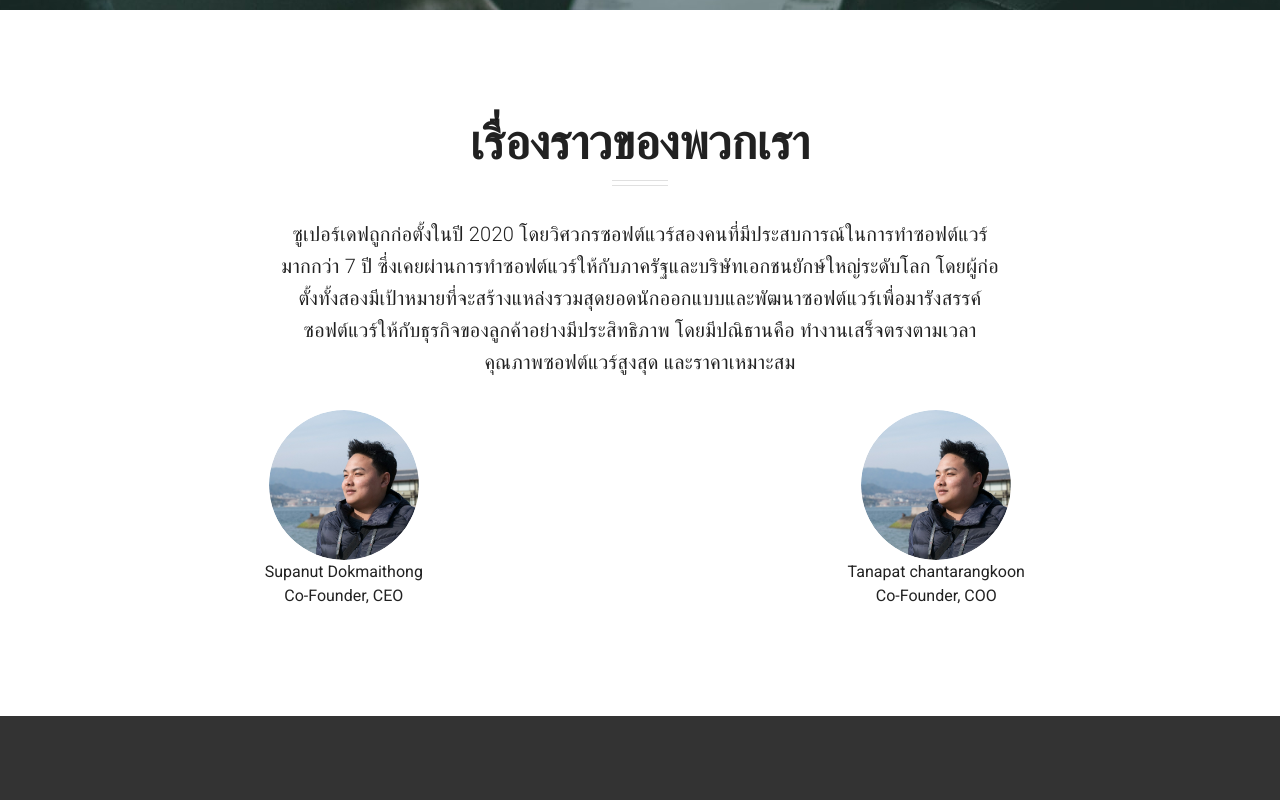
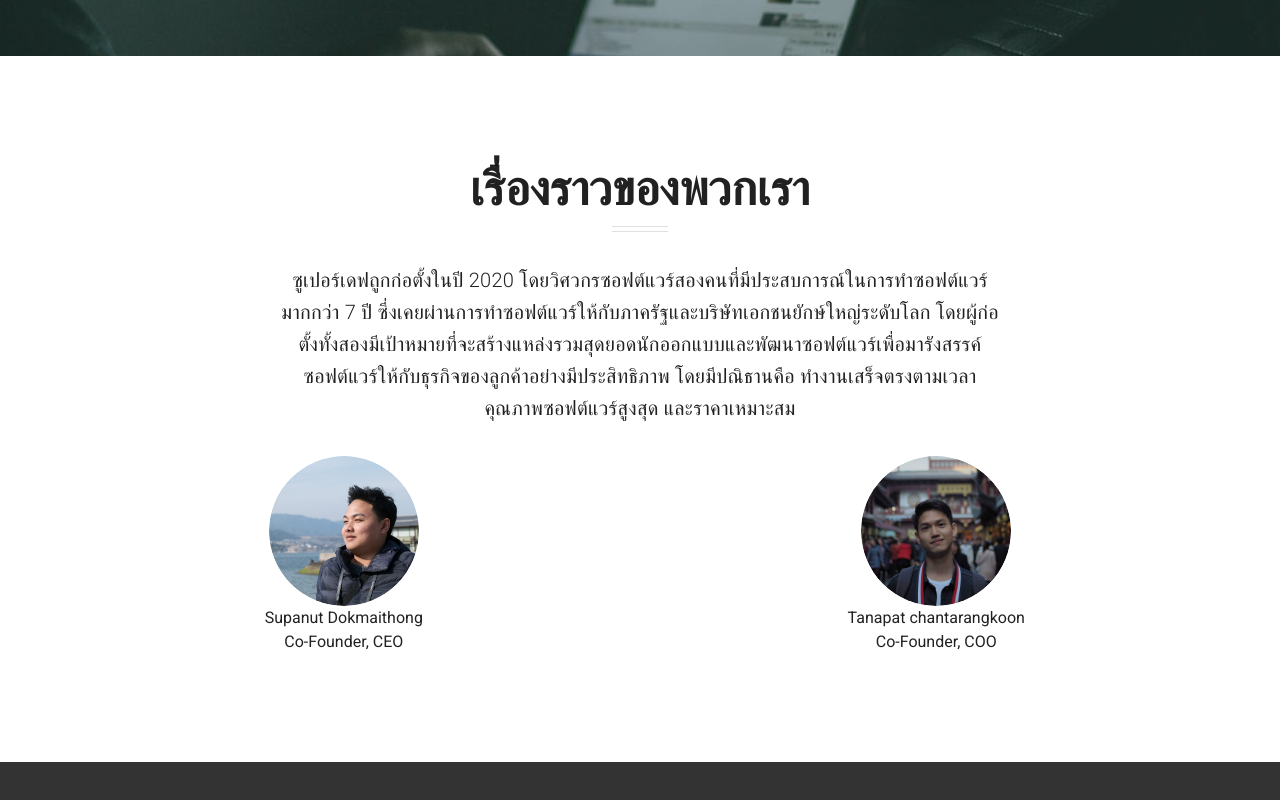
Before and after one commit to superdev-tech/superdev.tech, a Vue app: page / in a window 1280 px wide. Shown: the part 2266-3066 px from the top of the page. Built offline with nearby package versions, Linux system fonts and the light colour scheme.

Commit message:
add card min height + add avatar

```diff
--- a/src/views/Home/modules/OurService.vue
+++ b/src/views/Home/modules/OurService.vue
@@ -20,7 +20,12 @@
           cols="12"
           md="4"
         >
-          <v-card class="py-12 px-4" color="grey lighten-5" flat>
+          <v-card
+            class="py-12 px-4"
+            color="grey lighten-5"
+            min-height="450"
+            flat
+          >
             <v-theme-provider dark>
               <div>
                 <v-avatar color="primary" size="88">
--- a/src/views/Home/modules/OurStory.vue
+++ b/src/views/Home/modules/OurStory.vue
@@ -29,7 +29,7 @@
         </v-col>
         <v-col cols="12" sm="6">
           <v-avatar size="150px">
-            <img src="@/assets/supanut_avatar.jpg" alt="Tanapat" />
+            <img src="@/assets/tanapat_avatar.jpg" alt="Tanapat" />
           </v-avatar>
           <div>Tanapat chantarangkoon</div>
           <div>Co-Founder, COO</div>
```
Also changed, not shown: src/assets/tanapat_avatar.jpg (added).
